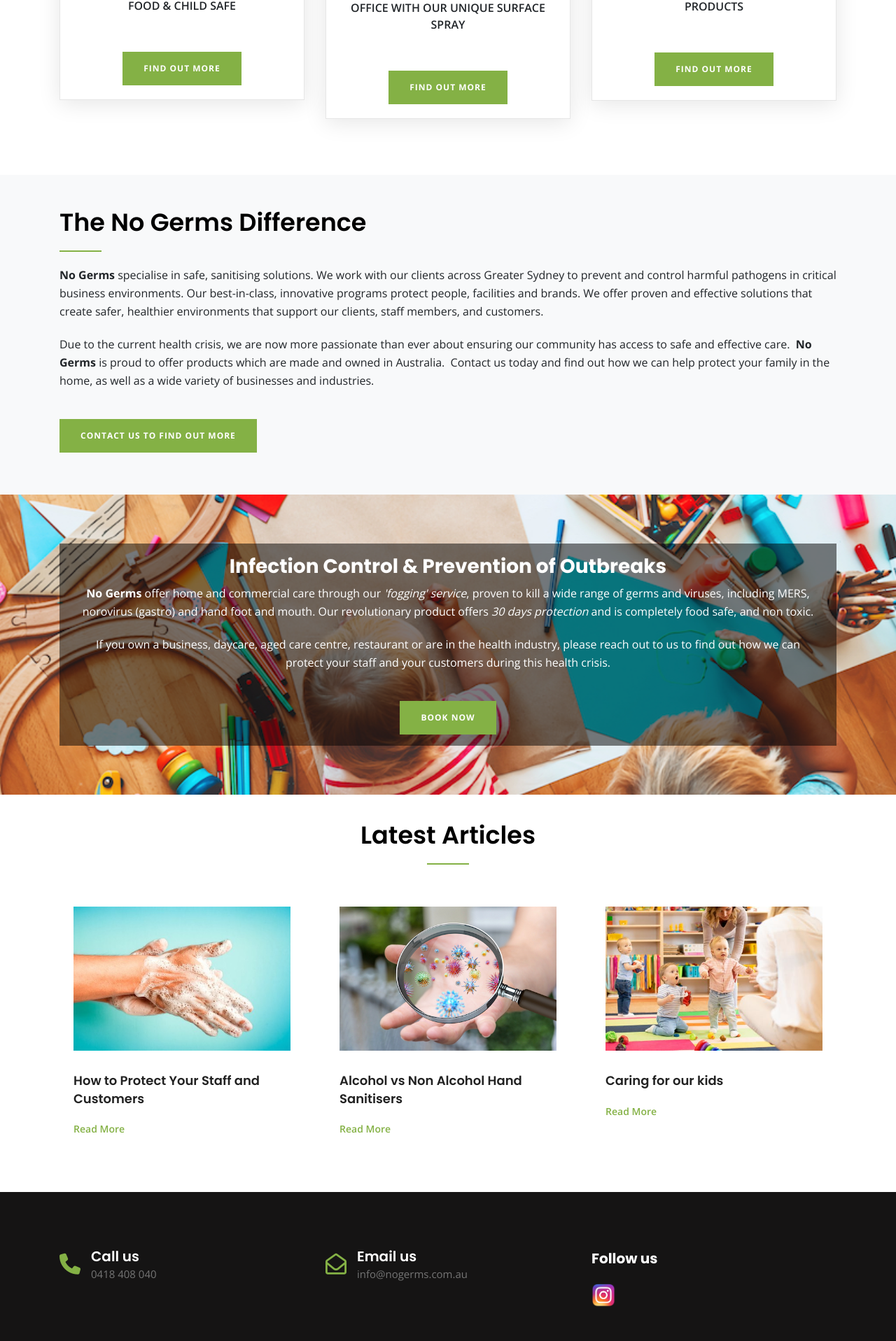
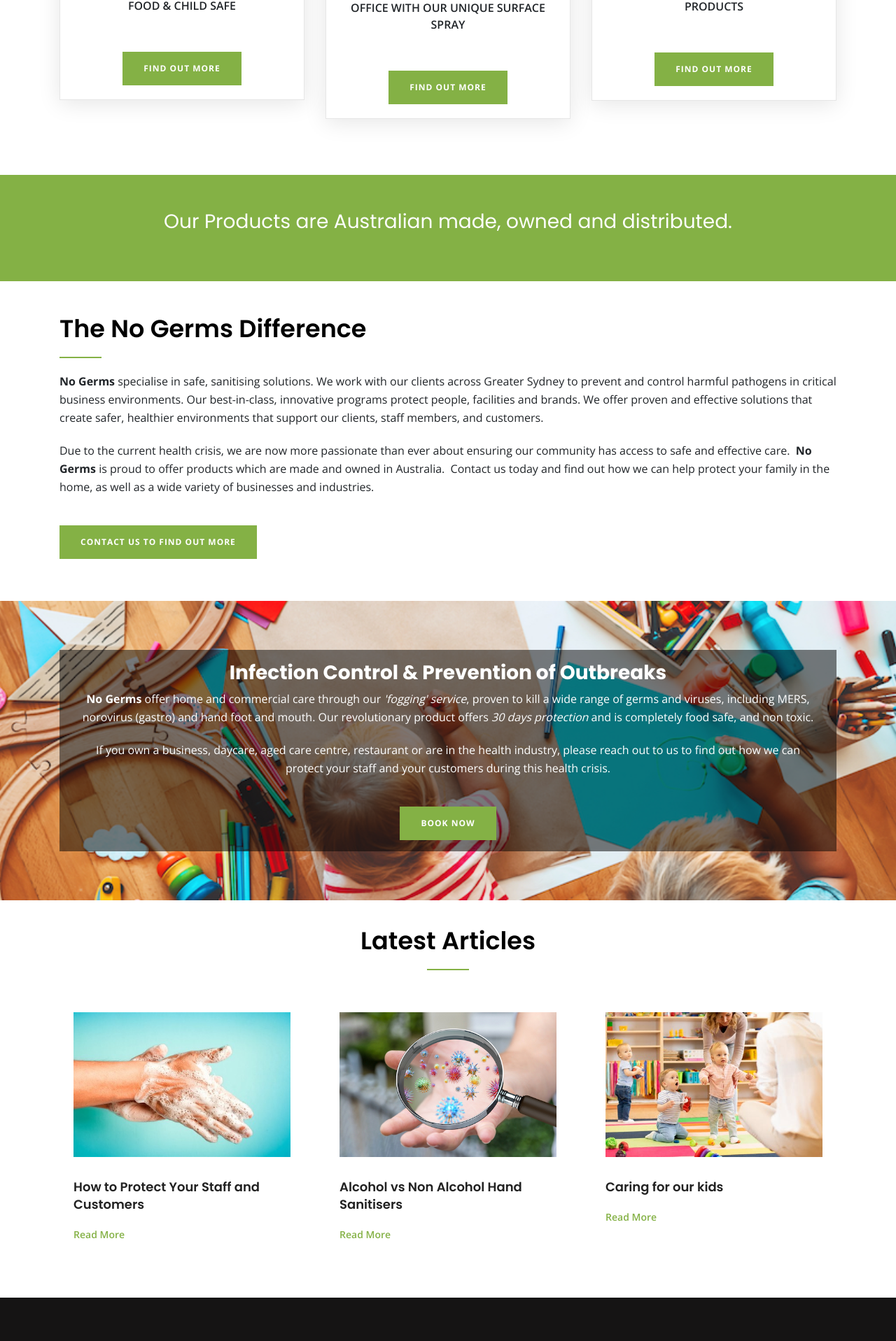
Before and after one commit to nogermsau/nogerms.github.io, a Jekyll site: the page built from index.html, in a window 1280 px wide. Shown: the part 683-2600 px from the top of the page at 70% size. Built offline with Jekyll 4.4.1, drawn with Linux system fonts in a browser that asks for light colours; nearby versions of some CDN libraries.

Commit message:
added heading

```diff
--- a/_includes/about.html
+++ b/_includes/about.html
@@ -1,4 +1,4 @@
-<section class="about-area grey-bg pb-20 pt-50">
+<section class="about-area pb-20 pt-50">
     <div class="container">
         <div class="row">
             <div class="col-xl-12 mb-40">
--- /dev/null
+++ b/_includes/aust-made.html
@@ -0,0 +1,11 @@
+<section class="green-bg pb-20 pt-50">
+    <div class="container">
+        <div class="row">
+            <div class="col-xl-12 mb-40">
+                <div class="aust-made">
+                  <h3>Our Products are Australian made, owned and distributed.</h3>
+                </div>
+            </div>
+        </div>
+    </div>
+</section>
--- a/assets/css/style.css
+++ b/assets/css/style.css
@@ -2084,3 +2084,10 @@
 .about-area p {
   font-size: 16px;
 }
+.green-bg {
+  background: #84B145;
+}
+.aust-made h3 {
+  color: white;
+  text-align: center;
+}
--- a/index.html
+++ b/index.html
@@ -7,6 +7,7 @@
 {% include header.html %}
 <main>
     {% include top-services.html %}
+    {% include aust-made.html %}
     {% include about.html %}
     <!-- {% include countdown.html %} -->
     <!-- {% include portfolios.html %} -->
```
